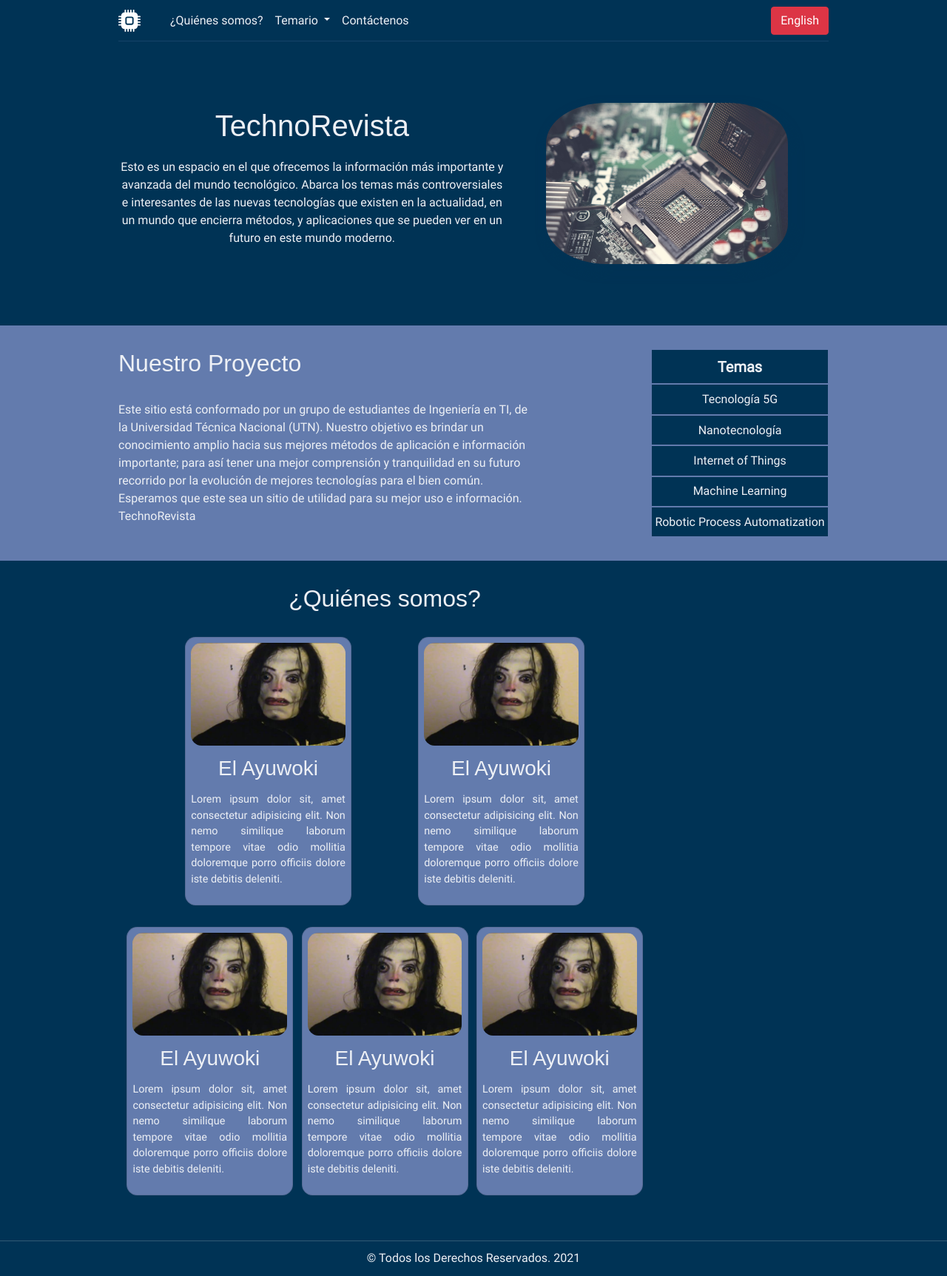
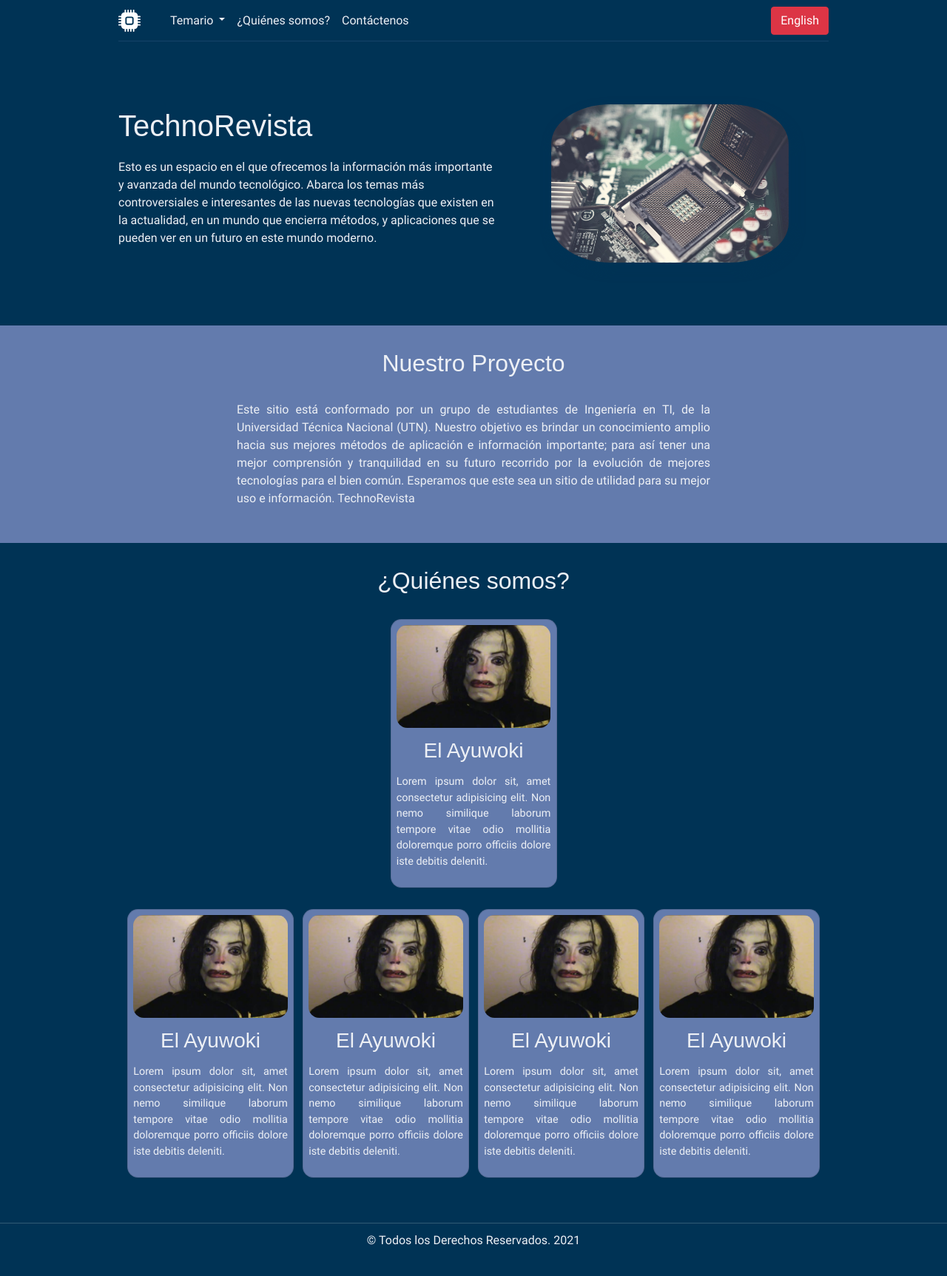
Before and after one commit to ArturoMorales93/Plataformas_II_Project, a Flask app: page / in a window 1280 px wide. Shown: the whole page at 74% size. After the commit the page ends 1683 px from the top, so only its background shows below. Run offline with Flask 2, Linux system fonts and the light colour scheme; some libraries are stand-ins or nearby versions; some web fonts are replaced.

Commit message:
Ajustes de interfaz

```diff
--- a/project/index/templates/es_base.html
+++ b/project/index/templates/es_base.html
@@ -3,7 +3,7 @@
 
 <head>
     <meta charset="UTF-8">
-    <meta name="descrption" content="Esto es un espacio en el que ofrecemos la información más importante y avanzada
+    <meta name="description" content="Esto es un espacio en el que ofrecemos la información más importante y avanzada
     del mundo tecnológico. Abarca los temas más controversiales e interesantes de las nuevas
     tecnologías que existen en la actualidad.">
     <meta name="viewport" content="width=device-width, initial-scale=1, shrink-to-fit=no">
@@ -32,9 +32,6 @@
             </button>
             <div class="collapse navbar-collapse" id="navbarSupportedContent">
                 <ul class="navbar-nav mr-auto">
-                    <li class="nav-item">
-                        <a class="nav-link" href="/#quienesSomos">¿Quiénes somos?</a>
-                    </li>
                     <li class="nav-item dropdown">
                         <a class="nav-link dropdown-toggle" href="#" id="navbarDropdown" role="button"
                             data-toggle="dropdown" aria-haspopup="true" aria-expanded="false">
@@ -47,6 +44,9 @@
                             <a class="dropdown-item" href="/es/machine-learning">Machine Learning</a>
                             <a class="dropdown-item" href="/es/rpa">Robotic Process Automatization</a>
                         </div>
+                    </li>
+                    <li class="nav-item">
+                        <a class="nav-link" href="/#quienesSomos">¿Quiénes somos?</a>
                     </li>
                     <li class="nav-item">
                         <a class="nav-link" href="#">Contáctenos</a>
--- a/project/index/templates/es_index.html
+++ b/project/index/templates/es_index.html
@@ -7,7 +7,6 @@ Inicio
 {% block content %}
 <!-- Banner -->
 <section>
-    <!-- <img src="/static/img/banner-bg.jpg" alt="Teamwork" class="banner-bg"> -->
     <div class="main-banner">
         <div class="banner-title">
             <h1>TechnoRevista</h1>
@@ -19,12 +18,12 @@ Inicio
             </p>
         </div>
         <div class="img-banner-container" id="imgBannerContainer">
+            <img class="banner-img" src="/static/img/banner-img.jpg" alt="CPU">
         </div>
     </div>
 </section>
 <!-- Sección 2 -->
 <section>
-    <div class="home-grid-container">
     <div>
         <article class="home-article">
             <h2>Nuestro Proyecto</h2>
@@ -38,33 +37,9 @@ Inicio
             </p>
         </article>
     </div>
-        <div>
-            <ul class="temario-container">
-                <li class="temario-item">
-                    Temas
-                </li>
-                <li class="temario-item">
-                    <a href="/es/tecnologia-5g" class="temario-link">Tecnología 5G</a>
-                </li>
-                <li class="temario-item">
-                    <a href="/es/nanotecnologia" class="temario-link">Nanotecnología</a>
-                </li>
-                <li class="temario-item">
-                    <a href="/es/iot" class="temario-link">Internet of Things</a>
-                </li>
-                <li class="temario-item">
-                    <a href="/es/machine-learning" class="temario-link">Machine Learning</a>
-                </li>
-                <li class="temario-item">
-                    <a href="/es/rpa" class="temario-link">Robotic Process Automatization</a>
-                </li>
-            </ul>
-        </div>
-    </div>
 </section>
 <!-- Sección 3 -->
 <section>
-    <div class="home-grid-container">
     <div class="text-center">
         <h2 id="quienesSomos">¿Quiénes somos?</h2>
         <div class="card-container">
@@ -100,6 +75,5 @@ Inicio
             </div>
         </div>
     </div>
-    </div>
 </section>
 {% endblock %}
--- a/project/static/css/styles.css
+++ b/project/static/css/styles.css
@@ -193,10 +193,20 @@ section {
   height: 100%;
 }
 
-/* Baner */
+/* Banner */
 .main-banner {
+  --padding: 1em;
   display: flex;
-  height: 15em;
+  flex-direction: column;
+  gap: 1em;
+  padding-top: var(--padding);
+  padding-bottom: var(--padding);
+}
+
+@media screen and (min-width: 768px) {
+  .main-banner {
+    flex-direction: row;
+  }
 }
 
 @media screen and (min-width: 1024px) {
@@ -218,7 +228,18 @@ section {
 .banner-title {
   align-self: center;
   text-align: center;
-  width: 60%;
+}
+
+@media screen and (min-width: 768px) {
+  .banner-title {
+    text-align: left;
+  }
+}
+
+@media screen and (min-width: 1024px) {
+  .banner-title {
+    width: 60%;
+  }
 }
 
 .banner-title h1 {
@@ -226,25 +247,29 @@ section {
 }
 
 .img-banner-container {
-  display: none;
-  /* Verificar que en el JS sea la misma media query */
+  display: flex;
+  justify-content: center;
 }
 
 @media screen and (min-width: 1024px) {
   .img-banner-container {
-    display: flex;
     width: 50%;
-    justify-content: center;
   }
 }
 
 .banner-img {
-  /* Verificar que en el JS sea la misma media query */
+  width: 60%;
+}
+
+@media screen and (min-width: 768px) {
+  .banner-img {
+    align-self: center;
+    width: 100%;
+  }
 }
 
 @media screen and (min-width: 1024px) {
   .banner-img {
-    align-self: center;
     max-width: 75%;
   }
 }
@@ -256,67 +281,18 @@ section {
 }
 
 /* Main */
-@media screen and (min-width: 768px) {
-  .home-grid-container {
-    display: grid;
-    grid-template-columns: 3fr 1fr;
-  }
+/* Sección 2 */
+.home-article {
+  padding-left: var(--body-padding);
+  padding-right: var(--body-padding);
 }
 
-/* Sección 2 */
 .home-article h2 {
   text-align: center;
 }
 
-@media screen and (min-width: 768px) {
-  .home-article h2 {
-    text-align: initial;
-  }
-}
-
 .home-article p {
   text-align: justify;
-}
-
-@media screen and (min-width: 768px) {
-  .home-article p {
-    text-align: initial;
-    padding-right: var(--body-padding);
-  }
-}
-
-@media screen and (min-width: 1440px) {
-  .home-article p {
-    text-align: initial;
-    padding-right: 10em;
-  }
-}
-
-.temario-container {
-  height: 100%;
-  display: flex;
-  flex-direction: column;
-  max-width: 75vw;
-  margin-left: auto;
-  margin-right: auto;
-}
-
-.temario-item {
-  flex-grow: 1;
-  min-height: 2.25em;
-  display: flex;
-  justify-content: center;
-  align-items: center;
-}
-
-.temario-link {
-  height: 100%;
-  width: 100%;
-  display: flex;
-  justify-content: center;
-  align-items: center;
-  text-align: center;
-  overflow-wrap: break-word;
 }
 
 /* Sección 3 */
@@ -349,11 +325,6 @@ section {
 
 .card p {
   text-align: justify;
-}
-
-.img-utn-container {
-  display: flex;
-  height: 100%;
 }
 
 /* Footer */
@@ -589,48 +560,6 @@ section:nth-child(even) {
 }
 
 /* Sección 2 */
-.temario-container {
-  background-color: #003355;
-}
-
-.temario-item {
-  border: 1px solid #637BAD;
-  overflow: hidden;
-}
-
-.temario-item:first-child {
-  font-size: 1.25em;
-  font-weight: bold;
-}
-
-.temario-item:not(.temario-item:first-child):hover {
-  background-color: #EDF0F5;
-  color: #333333;
-}
-
-.temario-item:nth-child(n+2):nth-child(-n+5) {
-  transition: .15s ease-in-out;
-  position: relative;
-}
-
-.temario-item:nth-child(n+2):nth-child(-n+5)::before {
-  content: '';
-  display: block;
-  background-image: url("/static/img/cpu-fill.svg");
-  background-repeat: no-repeat;
-  height: 1em;
-  width: 1em;
-  position: absolute;
-  left: 1.5em;
-  top: 25%;
-  transition: .5s ease-in-out;
-  transform: translateX(-250%);
-}
-
-.temario-item:nth-child(n+2):nth-child(-n+5):hover::before {
-  transform: translateX(0);
-}
-
 /* Sección 3 */
 .card {
   font-size: .9em;
--- a/project/static/js/scripts.js
+++ b/project/static/js/scripts.js
@@ -16,35 +16,31 @@ const changeNavbar = () => {
     if (scrollY > 0) {
         arroUpButton.classList.add('arrow-up-show')
         header.classList.add('header-scrolled')
-        // navbar.classList.remove('navbar-dark')
-        // navbar.classList.add('navbar-light')
     } else {
         arroUpButton.classList.remove('arrow-up-show')
         header.classList.remove('header-scrolled')
-        // navbar.classList.remove('navbar-light')
-        // navbar.classList.add('navbar-dark')
     }
 }
 
 document.addEventListener('scroll', changeNavbar)
 
 // Banner
-const imgBannerContainer = document.getElementById('imgBannerContainer')
+// const imgBannerContainer = document.getElementById('imgBannerContainer')
 
-const showBannerImg = media => {
-    if (media.matches) {
-        imgBannerContainer.innerHTML = `<img class="banner-img" src="/static/img/banner-img.jpg" alt="CPU">`
-    } else {
-        imgBannerContainer.innerHTML = " "
-    }
-}
+// const showBannerImg = media => {
+//     if (media.matches) {
+//         imgBannerContainer.innerHTML = `<img class="banner-img" src="/static/img/banner-img.jpg" alt="CPU">`
+//     } else {
+//         imgBannerContainer.innerHTML = " "
+//     }
+// }
 
-if (imgBannerContainer) {
+// if (imgBannerContainer) {
 
-    /* Verificar que en el Sass sea la misma media query */
-    showBannerImg(largeBp)
-    largeBp.addListener(showBannerImg)
-    xlargeBp.addListener(showBannerImg)
-    xxlargeBp.addListener(showBannerImg)
+//     /* Verificar que en el Sass sea la misma media query */
+//     showBannerImg(largeBp)
+//     largeBp.addListener(showBannerImg)
+//     xlargeBp.addListener(showBannerImg)
+//     xxlargeBp.addListener(showBannerImg)
 
-}
+// }
--- a/project/static/scss/layout/_layout.scss
+++ b/project/static/scss/layout/_layout.scss
@@ -93,26 +93,18 @@ section, .header, .footer {
     height: 100%;
 }
 
-/* Baner */
+/* Banner */
+.main-banner {
+    --padding: 1em;
+    display: flex;
+    flex-direction: column;
+    gap: 1em;
+    padding-top: var(--padding);
+    padding-bottom: var(--padding);
 
-// section:first-child {
-//     position: relative;
-// }
-
-// .banner-bg {
-//     width: 100%;
-//     height: 100%;
-//     object-fit: cover;
-//     position: absolute;
-//     left: 0;
-//     top: 0;
-//     z-index: -1;
-//     opacity: .1;
-// }
-
-.main-banner {
-    display: flex;
-    height: 15em;
+    @include media(md) {
+        flex-direction: row;
+    }
 
     @include media(lg) {
         height: 18em;
@@ -130,7 +122,14 @@ section, .header, .footer {
 .banner-title {
     align-self: center;
     text-align: center;
-    width: 60%;
+
+    @include media(md) {
+        text-align: left;
+    }
+
+    @include media(lg) {
+        width: 60%;
+    }
 
     h1 {
         margin-bottom: .5em;
@@ -138,21 +137,23 @@ section, .header, .footer {
 }
 
 .img-banner-container {
-    display: none;
+    display: flex;
+    justify-content: center;
 
-    /* Verificar que en el JS sea la misma media query */
     @include media(lg) {
-        display: flex;
         width: 50%;
-        justify-content: center;
     }
 }
 
 .banner-img {
+    width: 60%;
 
-    /* Verificar que en el JS sea la misma media query */
+    @include media(md) {
+        align-self: center;
+        width: 100%;
+    }
+
     @include media(lg) {
-        align-self: center;
         max-width: 75%;
     }
 
@@ -162,65 +163,19 @@ section, .header, .footer {
 }
 
 /* Main */
-.home-grid-container {
-
-    @include media(md) {
-        display: grid;
-        grid-template-columns: 3fr 1fr;
-    }
-}
 
 /* Sección 2 */
 .home-article {
+    padding-left: var(--body-padding);
+    padding-right: var(--body-padding);
 
     h2 {
         text-align: center;
-
-        @include media(md) {
-            text-align: initial;
-        }
     }
 
     p {
         text-align: justify;
-
-        @include media(md) {
-            text-align: initial;
-            padding-right: var(--body-padding);
-        }
-
-        @include media(xxl) {
-            text-align: initial;
-            padding-right: 10em;
-        }
     }
-}
-
-.temario-container {
-    height: 100%;
-    display: flex;
-    flex-direction: column;
-    max-width: 75vw;
-    margin-left: auto;
-    margin-right: auto;
-}
-
-.temario-item {
-    flex-grow: 1;
-    min-height: 2.25em;
-    display: flex;
-    justify-content: center;
-    align-items: center;
-}
-
-.temario-link {
-    height: 100%;
-    width: 100%;
-    display: flex;
-    justify-content: center;
-    align-items: center;
-    text-align: center;
-    overflow-wrap: break-word;
 }
 
 /* Sección 3 */
@@ -251,11 +206,6 @@ section, .header, .footer {
     p {
         text-align: justify;
     }
-}
-
-.img-utn-container {
-    display: flex;
-    height: 100%;
 }
 
 /* Footer */
--- a/project/static/scss/theme/_theme.scss
+++ b/project/static/scss/theme/_theme.scss
@@ -105,51 +105,6 @@ section:nth-child(even) {
 }
 
 /* Sección 2 */
-.temario-container {
-    background-color: $bg-main-color;
-}
-
-.temario-item {
-    border: 1px solid $bg-second-color;
-    overflow: hidden;
-
-    &:first-child {
-        font-size: 1.25em;
-        font-weight: bold;
-    }
-
-    &:not(&:first-child):hover {
-        background-color: $font-main-color;
-        color: $font-second-color;
-    }
-}
-
-.temario-item:nth-child(n+2):nth-child(-n+5) {
-    transition: .15s ease-in-out;
-    position: relative;
-
-    &::before {
-        content: '';
-        display: block;
-        background-image: url('/static/img/cpu-fill.svg');
-        background-repeat: no-repeat;
-        height: 1em;
-        width: 1em;
-        position: absolute;
-        left: 1.5em;
-        top: 25%;
-        transition: .5s ease-in-out;
-        transform: translateX(-250%);
-    }
-
-}
-
-.temario-item:nth-child(n+2):nth-child(-n+5):hover {
-
-    &::before {
-        transform: translateX(0);
-    }
-}
 
 /* Sección 3 */
 .card {
```
Also changed, not shown: gt_cached.json (+8 -0 lines), 1 other file. Lines whose indentation alone changed are shown as unchanged.
